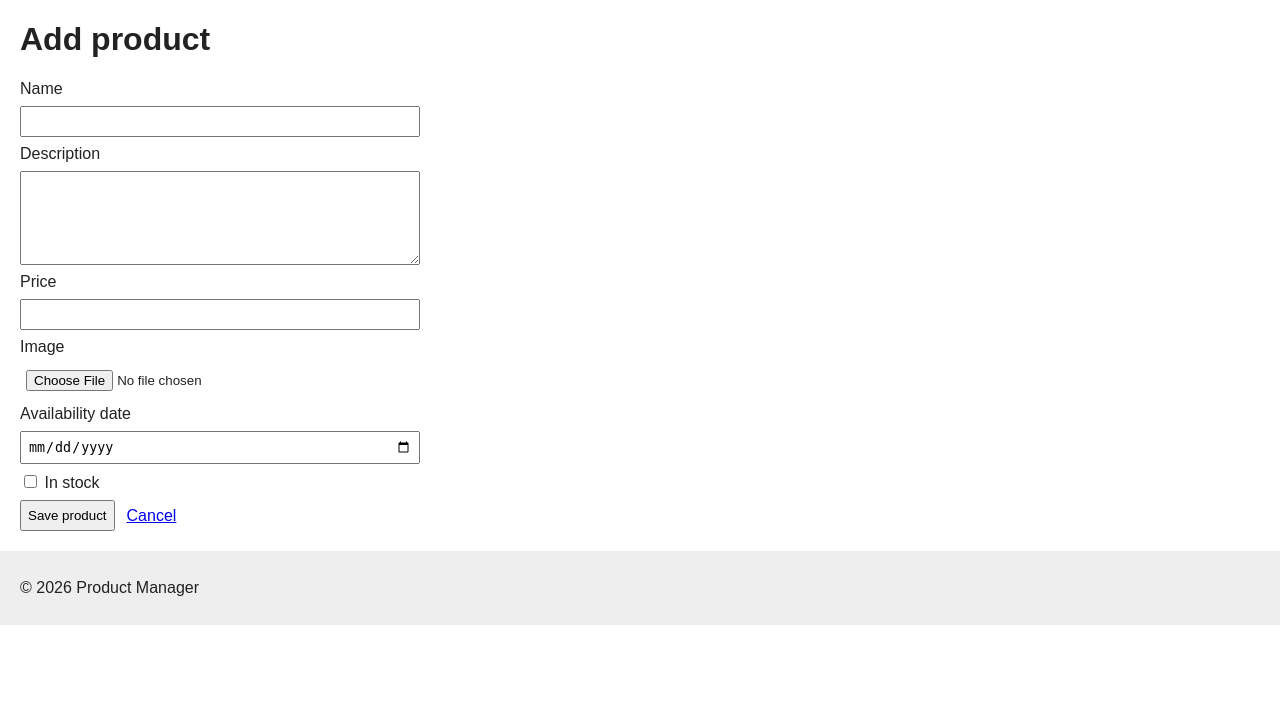
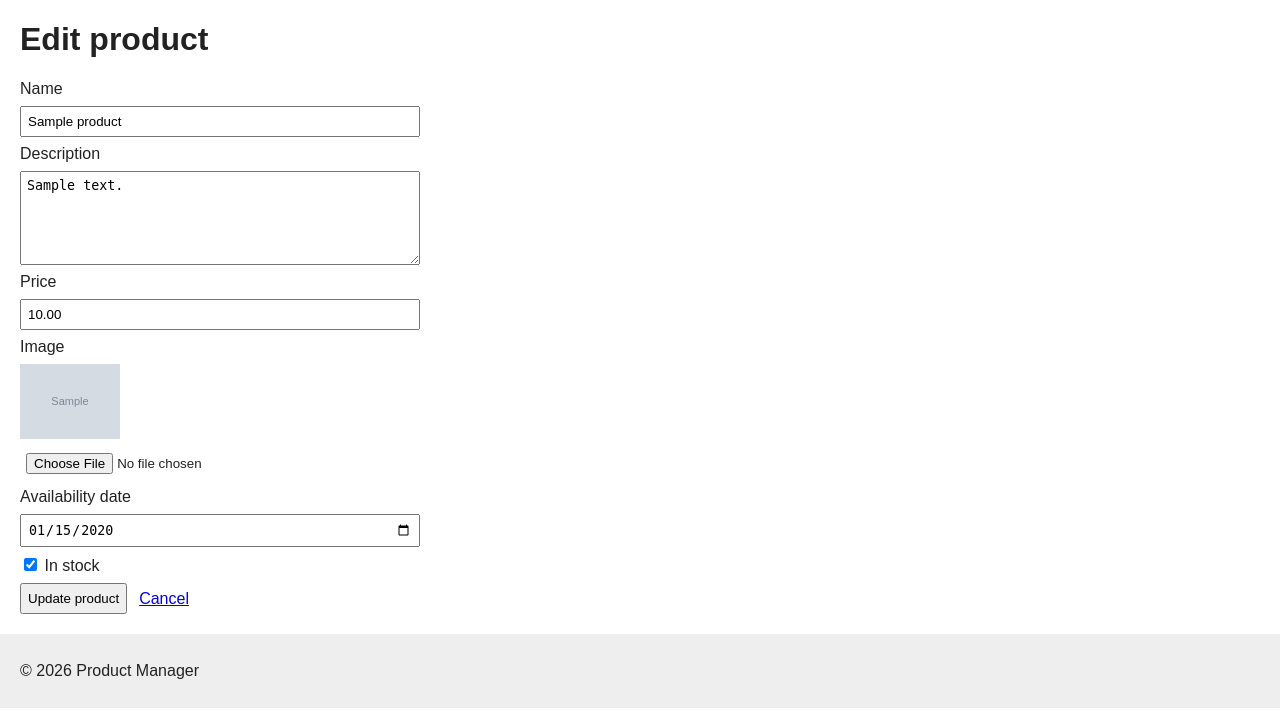
Before and after one commit to hutanstefan/ProductManagerSystem, a PHP site: page /form.php?id=1 in a window 1280 px wide. Shown: the part 82-800 px from the top of the page. Run offline with PHP 8.4, Linux system fonts and the light colour scheme; tables that the repository leaves empty hold one stand-in row (values such as "Sample post"); grey boxes marked "Sample" are stand-in pictures.

Commit message:
Product edit

```diff
--- a/form.php
+++ b/form.php
@@ -2,12 +2,31 @@
 require_once __DIR__ . '/includes/functions.php';
 require_once __DIR__ . '/includes/db.php';
 
+$is_edit = isset($_GET['id']);
+$product_id = $is_edit ? intval($_GET['id']) : null;
+$product = null;
+
+if ($is_edit) {
+    $statement = $pdo->prepare(
+        'SELECT id, name, description, price, image, availability_date, in_stock
+         FROM products
+         WHERE id = :id'
+    );
+    $statement->execute(['id' => $product_id]);
+    $product = $statement->fetch();
+
+    if (!$product) {
+        http_response_code(404);
+        exit('Product not found');
+    }
+}
+
 $values = [
-    'name' => '',
-    'description' => '',
-    'price' => '',
-    'availability_date' => '',
-    'in_stock' => false,
+    'name' => $product['name'] ?? '',
+    'description' => $product['description'] ?? '',
+    'price' => $product['price'] ?? '',
+    'availability_date' => $product['availability_date'] ?? '',
+    'in_stock' => $product ? (bool) $product['in_stock'] : false,
 ];
 $errors = [];
 $max_image_size = 2 * 1024 * 1024;
@@ -39,7 +58,7 @@ if ($_SERVER['REQUEST_METHOD'] === 'POST') {
         }
     }
 
-    $image_name = null;
+    $image_name = $product['image'] ?? null;
     $image_path = null;
     $upload = $_FILES['image'] ?? null;
     if ($upload !== null && $upload['error'] !== UPLOAD_ERR_NO_FILE) {
@@ -76,18 +95,38 @@ if ($_SERVER['REQUEST_METHOD'] === 'POST') {
 
     if (empty($errors)) {
         try {
-            $statement = $pdo->prepare(
-                'INSERT INTO products (name, description, price, image, availability_date, in_stock)
-                 VALUES (:name, :description, :price, :image, :availability_date, :in_stock)'
-            );
-            $statement->execute([
+            $parameters = [
                 'name' => $values['name'],
                 'description' => $values['description'] !== '' ? $values['description'] : null,
                 'price' => $values['price'],
                 'image' => $image_name,
                 'availability_date' => $values['availability_date'] !== '' ? $values['availability_date'] : null,
                 'in_stock' => $values['in_stock'] ? 1 : 0,
-            ]);
+            ];
+
+            $old_image_name = $product['image'] ?? null;
+            if ($is_edit) {
+                $parameters['id'] = $product_id;
+                $query = 'UPDATE products
+                          SET name = :name, description = :description, price = :price, image = :image,
+                              availability_date = :availability_date, in_stock = :in_stock
+                          WHERE id = :id';
+            } else {
+                $query =
+                    'INSERT INTO products (name, description, price, image, availability_date, in_stock)
+                     VALUES (:name, :description, :price, :image, :availability_date, :in_stock)';
+            }
+
+            $statement = $pdo->prepare($query);
+            $statement->execute($parameters);
+
+            if ($is_edit && $image_path !== null && $old_image_name) {
+                $old_image_path = __DIR__ . '/uploads/' . $old_image_name;
+                if (is_file($old_image_path)) {
+                    unlink($old_image_path);
+                }
+            }
+
             header('Location: index.php');
             exit;
         } catch (PDOException $exception) {
@@ -103,13 +142,13 @@ if ($_SERVER['REQUEST_METHOD'] === 'POST') {
 require __DIR__ . '/includes/header.php';
 ?>
 <main class="container">
-    <h1>Add product</h1>
+    <h1><?= $is_edit ? 'Edit product' : 'Add product' ?></h1>
 
     <?php if (isset($errors['form'])): ?>
         <p class="form-error" role="alert"><?= e($errors['form']) ?></p>
     <?php endif; ?>
 
-    <form class="product-form" method="post" action="form.php" enctype="multipart/form-data">
+    <form class="product-form" method="post" action="form.php<?= $is_edit ? '?id=' . $product_id : '' ?>" enctype="multipart/form-data">
         <label for="name">Name</label>
         <input id="name" name="name" type="text" value="<?= e($values['name']) ?>" required>
         <?php if (isset($errors['name'])): ?>
@@ -126,6 +165,9 @@ require __DIR__ . '/includes/header.php';
         <?php endif; ?>
 
         <label for="image">Image</label>
+        <?php if ($is_edit && !empty($product['image'])): ?>
+            <img class="product-image" src="<?= e(productImage($product['image'])) ?>" alt="<?= e($product['name']) ?>">
+        <?php endif; ?>
         <input id="image" name="image" type="file" accept="image/*">
         <?php if (isset($errors['image'])): ?>
             <span class="field-error" role="alert"><?= e($errors['image']) ?></span>
@@ -143,7 +185,7 @@ require __DIR__ . '/includes/header.php';
         </label>
 
         <div class="form-actions">
-            <button type="submit">Save product</button>
+            <button type="submit"><?= $is_edit ? 'Update product' : 'Save product' ?></button>
             <a href="index.php">Cancel</a>
         </div>
     </form>
--- a/index.php
+++ b/index.php
@@ -89,7 +89,7 @@ require __DIR__ . '/includes/header.php';
                                     <?= $product['in_stock'] ? 'In stock' : 'Out of stock' ?>
                                 </span>
                             </td>
-                            <td data-label="Actions">-</td>
+                            <td data-label="Actions"><a href="form.php?id=<?= intval($product['id']) ?>">Edit</a></td>
                         </tr>
                     <?php endforeach; ?>
                 <?php endif; ?>
```
